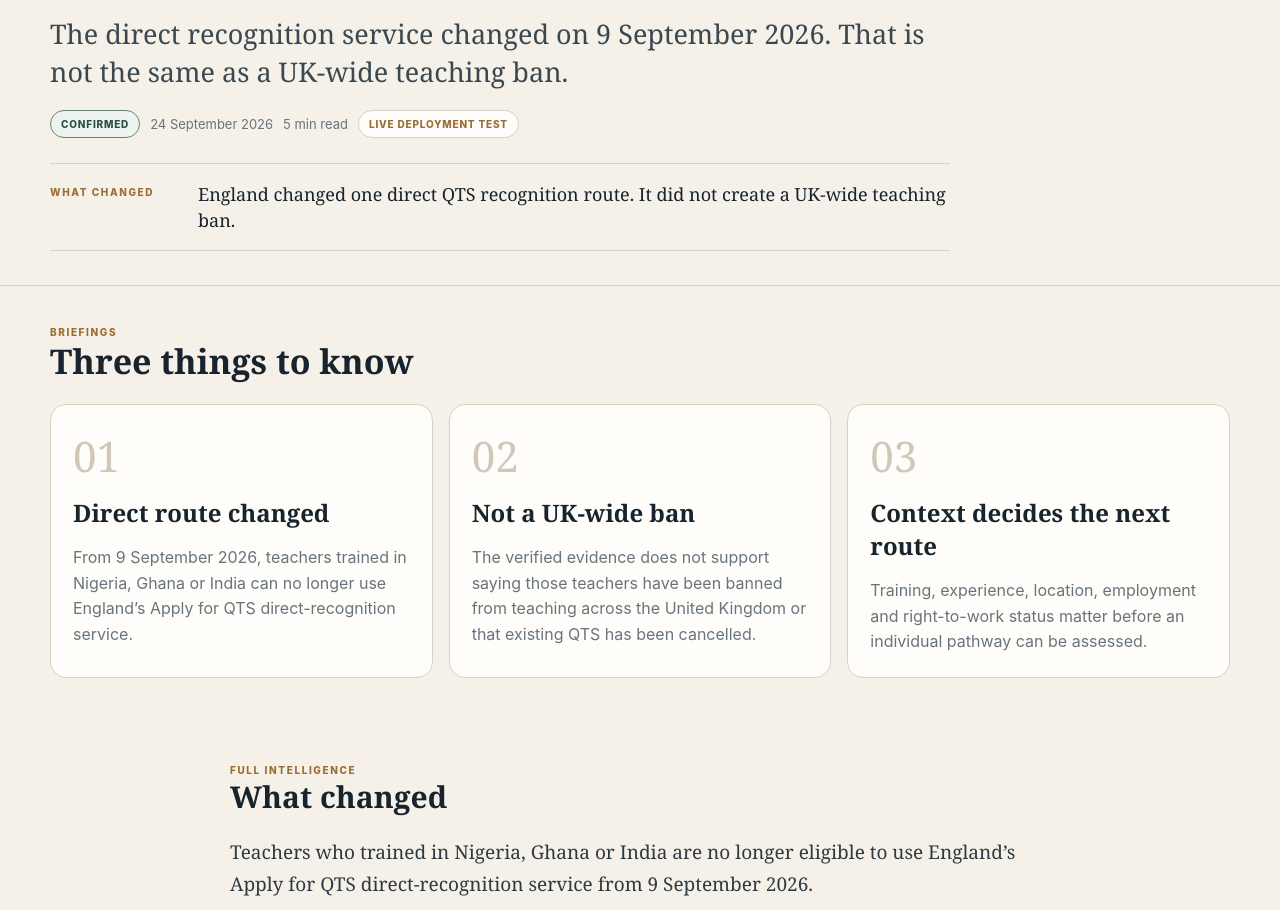
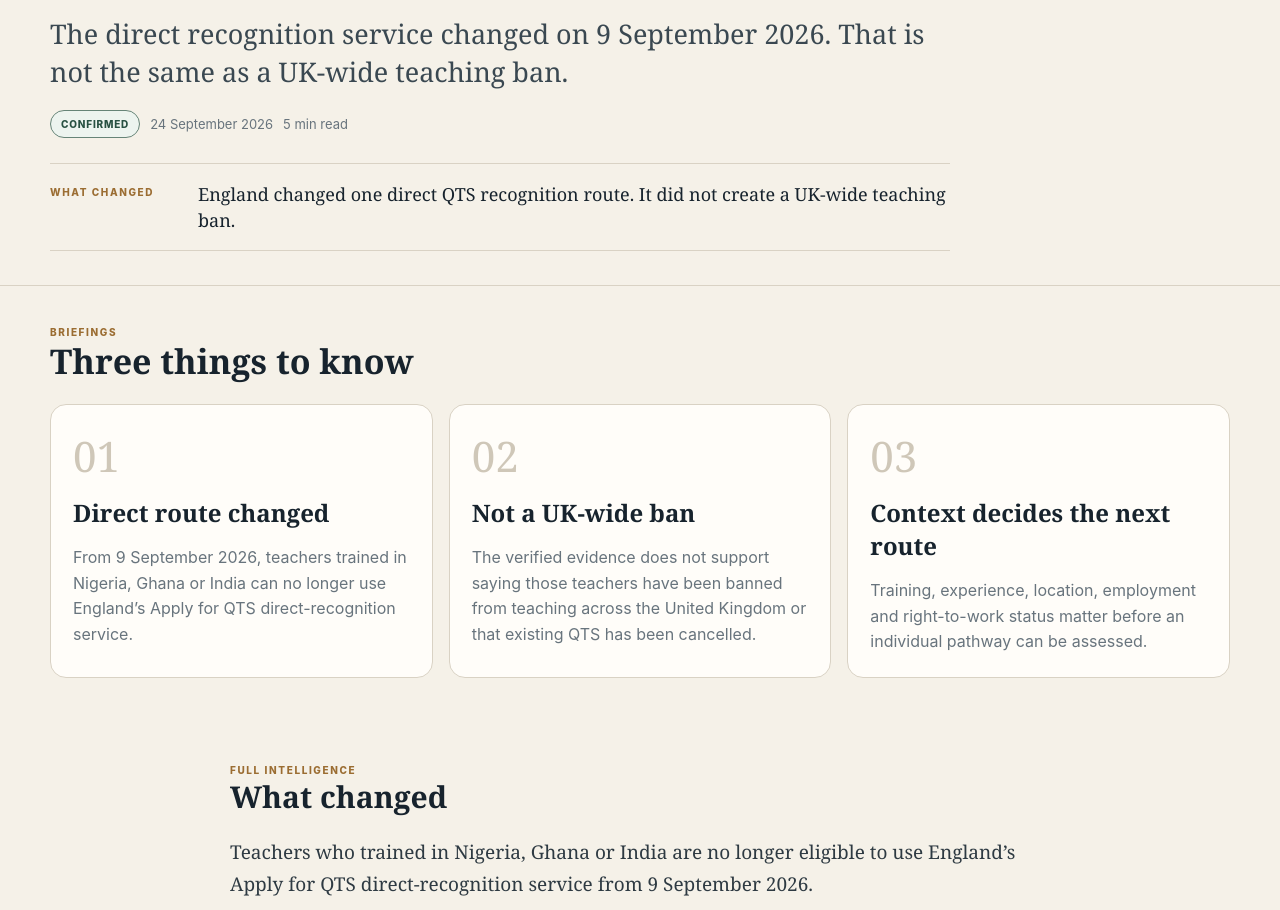
Before and after one commit to 5lsdynastyinc-dot/postcard-intelligence, a plain HTML site: page index.html in a window 1280 px wide. Shown: the part 1154-2064 px from the top of the page. Drawn offline with Linux system fonts and the light colour scheme.

Commit message:
Add files via upload
Remove temporary live deployment test

```diff
--- a/index.html
+++ b/index.html
@@ -8,7 +8,7 @@
 <meta http-equiv="Cache-Control" content="no-cache, no-store, must-revalidate">
 <meta http-equiv="Pragma" content="no-cache">
 <meta http-equiv="Expires" content="0">
-<title>POSTCARD Intelligence — Live Test</title>
+<title>POSTCARD Intelligence</title>
 <style>
 :root{
   --paper:#f5f1e8;--surface:#fffdf9;--ink:#17232d;--muted:#68747d;
@@ -90,7 +90,6 @@ h1{font-size:clamp(42px,7.2vw,78px);line-height:.99;letter-spacing:-.035em;margi
 .standfirst{font-family:Georgia,serif;font-size:clamp(19px,2.3vw,27px);line-height:1.43;color:#3a4851;margin:0 0 18px}
 .meta{display:flex;gap:10px;flex-wrap:wrap;align-items:center;color:var(--muted);font-size:13px}
 .badge{border:1px solid #668477;background:#edf4ef;color:#285142;border-radius:999px;padding:7px 10px;font-size:10px;font-weight:800;letter-spacing:.08em;text-transform:uppercase}
-.live-test{border:1px solid var(--line);background:var(--surface);border-radius:999px;padding:7px 10px;font-size:10px;font-weight:800;letter-spacing:.08em;text-transform:uppercase;color:var(--accent)}
 .lead-note{margin-top:25px;border-top:1px solid var(--line);border-bottom:1px solid var(--line);padding:17px 0;display:grid;grid-template-columns:130px 1fr;gap:18px;font-family:Georgia,serif;font-size:18px;line-height:1.45}
 .lead-note-label{font-family:Inter,-apple-system,BlinkMacSystemFont,"Segoe UI",sans-serif;font-size:10px;letter-spacing:.16em;text-transform:uppercase;font-weight:800;color:var(--accent);padding-top:4px}
 
@@ -207,7 +206,6 @@ footer{padding:28px 0;border-top:1px solid var(--line);color:var(--muted);font-s
         <span class="badge">Confirmed</span>
         <span>24 September 2026</span>
         <span>5 min read</span>
-        <span class="live-test">Live deployment test</span>
       </div>
       <div class="lead-note">
         <span class="lead-note-label">What changed</span>
```
